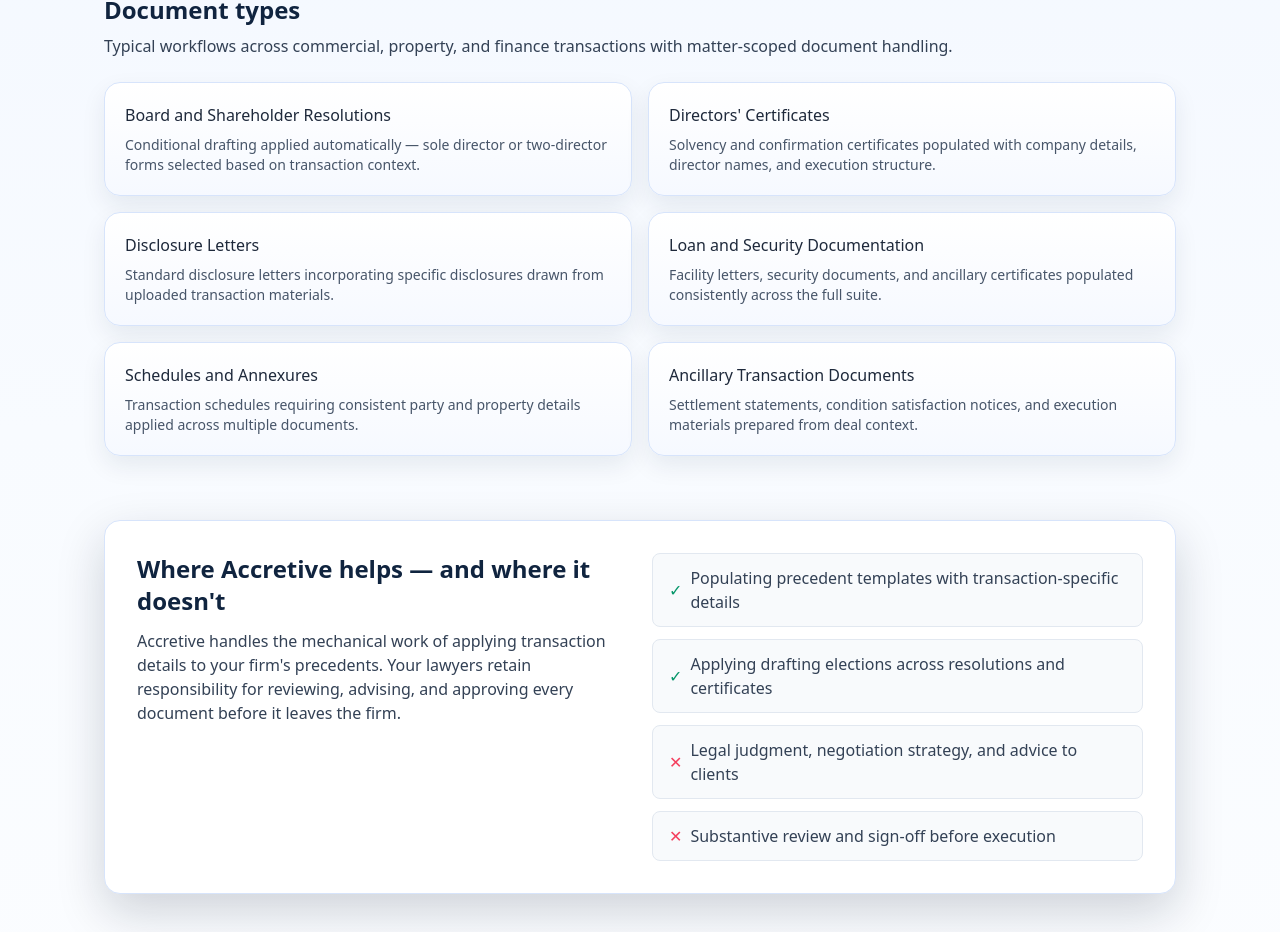
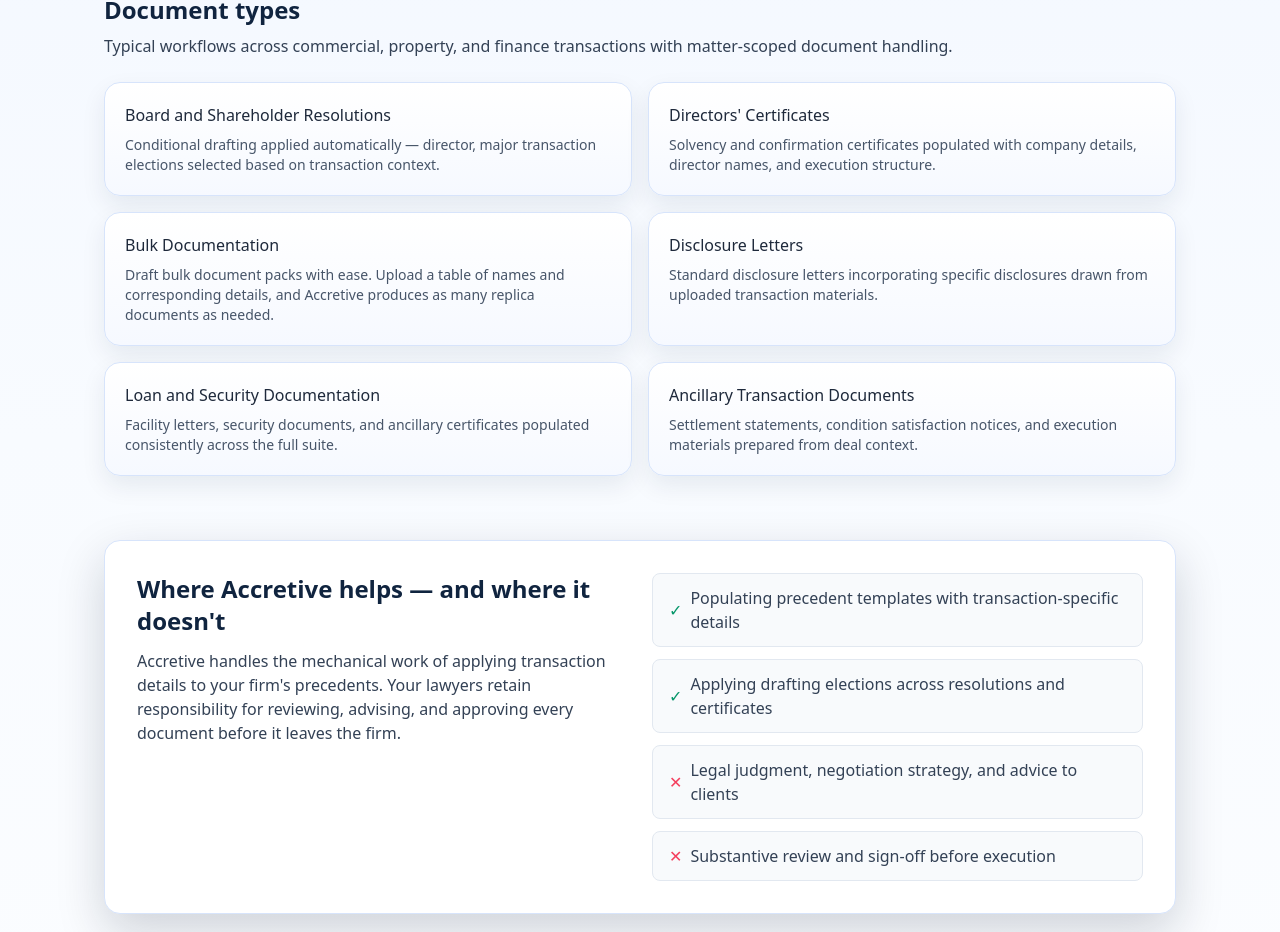
Before and after one commit to dearlovelucas-hub/Accretive.co.nz, a Next.js app: page / in a window 1280 px wide. Shown: the part 1116-2048 px from the top of the page. Built offline with nearby package versions, Linux system fonts and the light colour scheme.

Commit message:
Update landing page to reflect ourproduct changes

```diff
--- a/app/page.tsx
+++ b/app/page.tsx
@@ -8,11 +8,11 @@
 import Modal from "@/components/Modal";
 
 const documentTypes = [
-  { title: "Board and Shareholder Resolutions", description: "Conditional drafting applied automatically — sole director or two-director forms selected based on transaction context." },
+  { title: "Board and Shareholder Resolutions", description: "Conditional drafting applied automatically — director, major transaction elections selected based on transaction context." },
   { title: "Directors' Certificates", description: "Solvency and confirmation certificates populated with company details, director names, and execution structure." },
+  { title: "Bulk Documentation", description: "Draft bulk document packs with ease. Upload a table of names and corresponding details, and Accretive produces as many replica documents as needed." },
   { title: "Disclosure Letters", description: "Standard disclosure letters incorporating specific disclosures drawn from uploaded transaction materials." },
   { title: "Loan and Security Documentation", description: "Facility letters, security documents, and ancillary certificates populated consistently across the full suite." },
-  { title: "Schedules and Annexures", description: "Transaction schedules requiring consistent party and property details applied across multiple documents." },
   { title: "Ancillary Transaction Documents", description: "Settlement statements, condition satisfaction notices, and execution materials prepared from deal context." }
 ];
 
```
